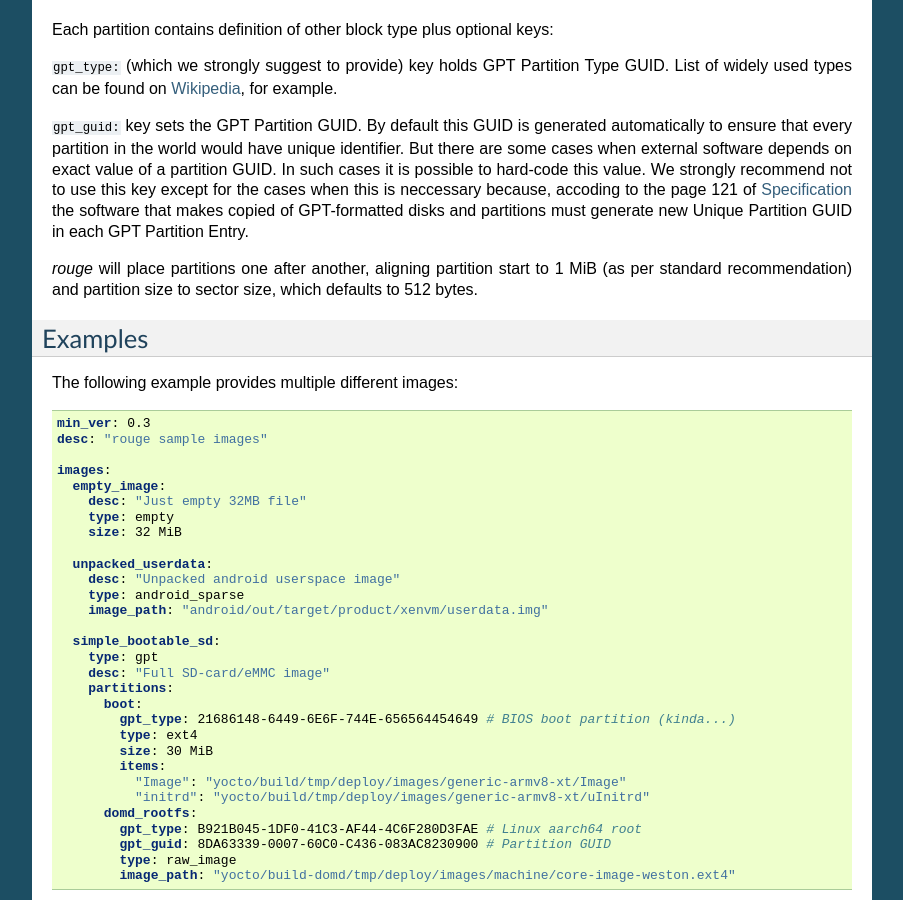
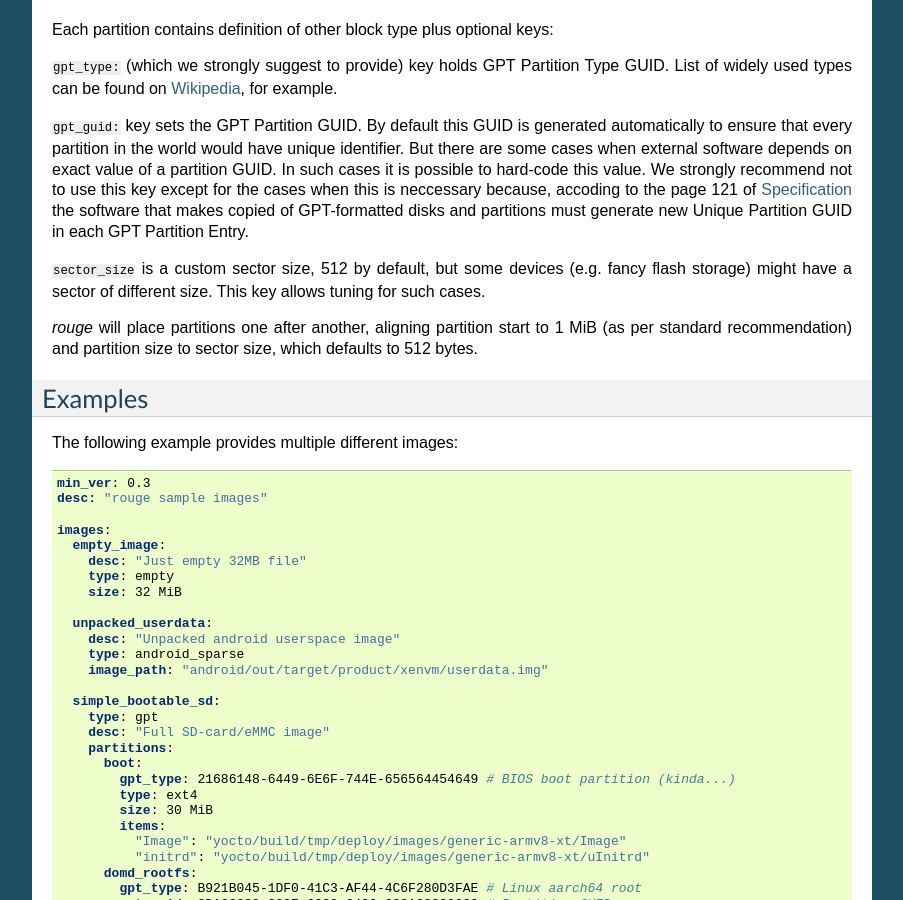
Before and after one commit to xen-troops/moulin, a Sphinx documentation site: the page built from docs/rouge.rst, in a window 1280 px wide and 900 px high, scrolled down 4608 px. Shown: the whole window, without its empty margins (198-1101 px from the left). Built offline with Sphinx 7.4.7, drawn with Linux system fonts in a browser that asks for light colours.

Commit message:
rouge: support custom sector size in manifest
Image's desired sector size now can be provided via optional
"sector_size" parameter in manifest.

Signed-off-by: Sergiy Kibrik <sergiy_kibrik@epam.com>
Reviewed-by: Volodymyr Babchuk <volodymyr_babchuk@epam.com>

```diff
--- a/docs/rouge.rst
+++ b/docs/rouge.rst
@@ -336,6 +336,10 @@ because, accoding to the page 121 of
 the software that makes copied of GPT-formatted disks and partitions must generate
 new Unique Partition GUID in each GPT Partition Entry.
 
+:code:`sector_size` is a custom sector size, 512 by default, but some devices
+(e.g. fancy flash storage) might have a sector of different size.
+This key allows tuning for such cases.
+
 `rouge` will place partitions one after another, aligning partition
 start to 1 MiB (as per standard recommendation) and partition size to
 sector size, which defaults to 512 bytes.
```
Also changed, not shown: 1 other file.
